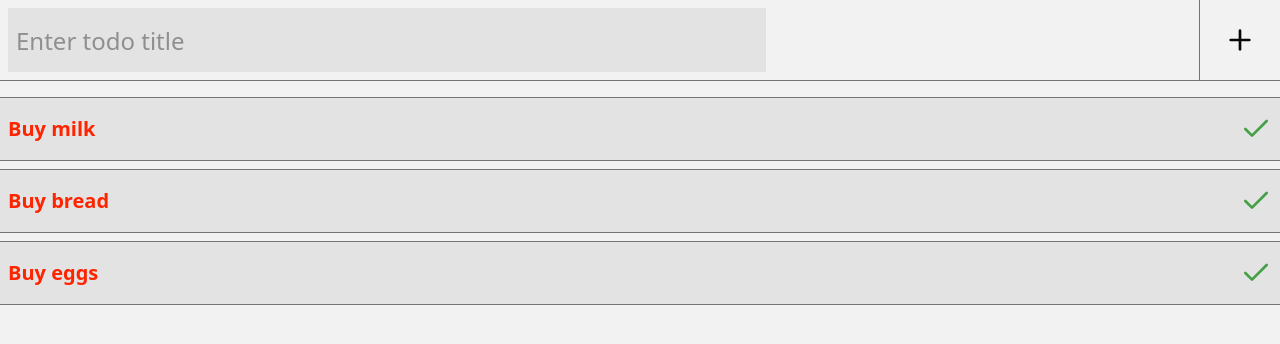
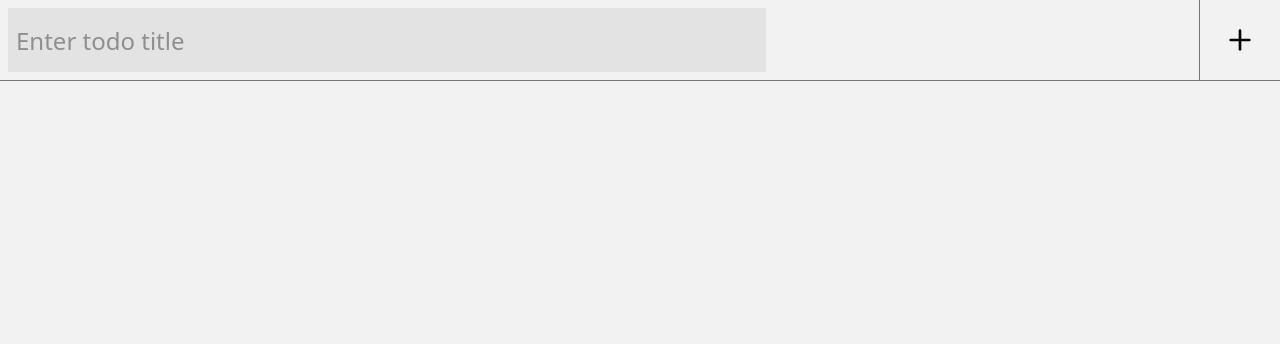
Before and after one commit to shoshta73/hub, a React (Vite) app: page / in a window 1280 px wide. Shown: the top 344 px of the page. Built offline with nearby package versions, Linux system fonts and the light colour scheme.

Commit message:
feat: persist app state in local storage

```diff
--- a/src/stores.ts
+++ b/src/stores.ts
@@ -1,30 +1,17 @@
 import { create } from "zustand";
 
 import { type Todo, type StateStore, TodoStatus } from "./types";
+import { createJSONStorage, persist } from "zustand/middleware";
 
 /**
  * Creates a store for app state and actions
  *
  * @returns State and actions
  */
-export const useStateStore = create<StateStore>()((set) => ({
-  todos: [
-    {
-      title: "Buy milk",
-      status: 0,
-      id: "1",
-    },
-    {
-      title: "Buy bread",
-      status: 0,
-      id: "2",
-    },
-    {
-      title: "Buy eggs",
-      status: 0,
-      id: "3",
-    },
-  ],
+export const useStateStore = create<StateStore>()(
+  persist(
+    (set) => ({
+      todos: [],
       addTodo: (todo: Todo): void => {
         set((state) => ({
           todos: [...state.todos, todo],
@@ -35,4 +22,10 @@ export const useStateStore = create<StateStore>()((set) => ({
           todos: state.todos.map((item) => (item.id === id ? { ...item, status: TodoStatus.Completed } : item)),
         }));
       },
-}));
+    }),
+    {
+      name: "state",
+      storage: createJSONStorage(() => localStorage),
+    },
+  ),
+);
```
Lines whose indentation alone changed are shown as unchanged.
